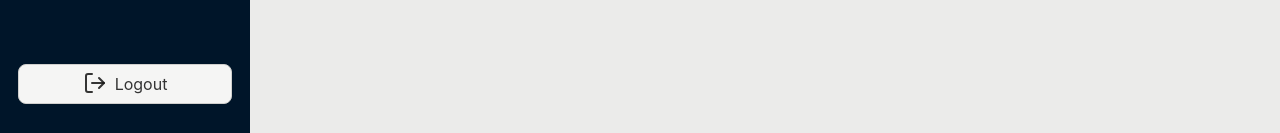
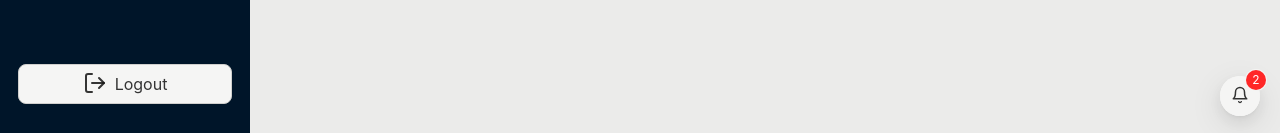
Before and after one commit to RentalKS/orion-web, a React (Vite) app: page / in a window 1280 px wide. Shown: the part 664-797 px from the top of the page. Built offline with nearby package versions, Linux system fonts and the light colour scheme.

Commit message:
Create notifications component

```diff
--- a/src/components/layout/main-layout.tsx
+++ b/src/components/layout/main-layout.tsx
@@ -4,6 +4,7 @@ import { Layout, Menu, Image, Button } from 'antd';
 import './styles.css';
 import { Bell, CalendarClock, CalendarDays, CarFront, ChartGantt, LayoutDashboard, LogOut, NotepadText, Settings, User, UsersRound } from 'lucide-react';
 import { useNavigate } from 'react-router-dom';
+import NotificationMenu from './notifications';
 
 const { Sider, Content } = Layout;
 
@@ -77,6 +78,7 @@ function MainLayout({ contentChildren }: MainLayoutProps) {
                     {contentChildren}
                 </Content>
             </Layout>
+            <NotificationMenu />
         </Layout>
     );
 };
--- /dev/null
+++ b/src/components/layout/notifications.tsx
@@ -0,0 +1,87 @@
+import React, { useState } from "react";
+import { Dropdown, List, Avatar, Button, FloatButton } from "antd";
+import { Bell } from "lucide-react";
+
+// Define a type for the notification object
+interface Notification {
+    id: number;
+    title: string;
+    description: string;
+    avatar?: string;
+    read: boolean;
+}
+
+const NotificationMenu: React.FC = () => {
+    const [notifications, setNotifications] = useState<Notification[]>([
+        {
+            id: 1,
+            title: "New rental",
+            description: "BMW M3 has been rented for dates ...",
+            avatar: "https://encrypted-tbn0.gstatic.com/images?q=tbn:ANd9GcRFJSMyHRaBeejsHUZlaXiKzdShyOT3QUNRdg&s",
+            read: false,
+        },
+        {
+            id: 2,
+            title: "Audi A4 return",
+            description: "Audi A4 will return today at 16:00",
+            avatar: "https://t3.ftcdn.net/jpg/01/92/21/40/360_F_192214085_QnQ58x0ZKRLSUEgarcjVHNWrnmH8uWTA.jpg",
+            read: true,
+        },
+        {
+            id: 3,
+            title: "New client",
+            description: "A new client has been registered",
+            avatar: "https://icons.veryicon.com/png/o/miscellaneous/two-color-icon-library/user-286.png",
+            read: false,
+        },
+    ]);
+
+    // Mark all notifications as read
+    const markAllAsRead = () => {
+        setNotifications((prev) =>
+            prev.map((notification) => ({ ...notification, read: true }))
+        );
+    };
+
+    const notificationList = (
+        <div style={{ width: 300, backgroundColor: "#fff" }}>
+            <div style={{ display: "flex", justifyContent: "space-between", padding: "10px" }}>
+                <span>Notifications</span>
+                <Button type="link" onClick={markAllAsRead}>
+                    Mark all as read
+                </Button>
+            </div>
+            <List
+                itemLayout="horizontal"
+                dataSource={notifications}
+                renderItem={(notification) => (
+                    <List.Item style={{ backgroundColor: notification.read ? "#f9f9f9" : "#e6f7ff" }}>
+                        <List.Item.Meta
+                            avatar={<Avatar src={notification.avatar} />}
+                            title={notification.title}
+                            description={notification.description}
+                        />
+                    </List.Item>
+                )}
+            />
+        </div>
+    );
+
+    // Count unread notifications
+    const unreadCount = notifications.filter((n) => !n.read).length;
+
+    return (
+        <Dropdown overlay={notificationList} trigger={['click']} placement="topLeft" overlayStyle={{
+            right: "68px",
+            bottom: "18px",
+        }}>
+            <FloatButton
+                icon={<Bell size={18} />}
+                style={{ right: 20, bottom: 20 }} // Positioning for the FloatButton
+                badge={{ count: unreadCount }}
+            />
+        </Dropdown>
+    );
+};
+
+export default NotificationMenu;
```
